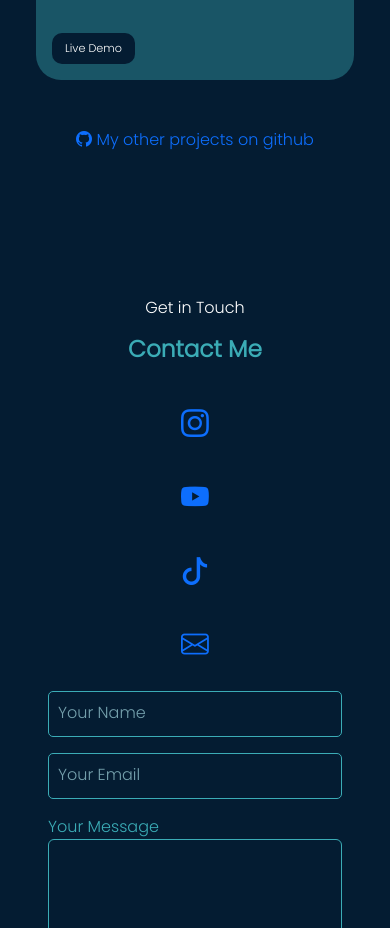
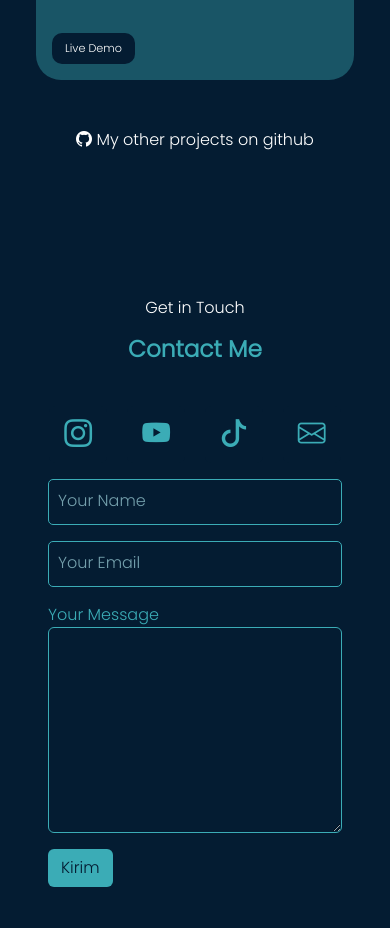
Before and after one commit to Yusufparker/yusufparker.portfolio.github.io, a plain HTML site: page index.html in a window 390 px wide. Shown: the part 4520-5448 px from the top of the page. Drawn offline with nearby package versions, Linux system fonts and the light colour scheme.

Commit message:
Update style.css

```diff
--- a/style.css
+++ b/style.css
@@ -160,6 +160,13 @@ body{
     letter-spacing: 1px;
 }
 
+.projek-github{
+    color: white;
+}
+.projek-github:hover{
+    color: var(--sColor);
+}
+
 .certificate{
     cursor: zoom-in;
 
@@ -190,20 +197,28 @@ body{
 
 
 
-.contact-card{
-    background-color: #3bacb665;
-    border-radius: 30px;
+.sosial-media{
+    background-color: var(--bgcolor);
+    transition: all .3s;
+}
+
+.sosial-media i{
+    color: var(--sColor);
+    transition: all .3s;
+}
+
+.sosial-media:hover{
+    background-color: #064075;
+    transition: all .3s;
+
+}
+.sosial-media:hover i{
+    color: white;
+    transition: all .3s;
+
 }
 
 
-.contact-card p:nth-child(3){
-    margin-top: -10px;
-}
-
-.contact-card a{
-    text-decoration: none;
-    color: var(--bgcolor);
-}
 
 
 .inputbox{
@@ -276,4 +291,16 @@ body{
         gap: 3px;
     }
 
+    .sosmed-group{
+        display: flex;
+        flex-direction: row;
+
+
+    }
+
+    .sosmed-group .sosial-media{
+        margin: 10px;
+        padding:15px;
+    }
+
 }
```
